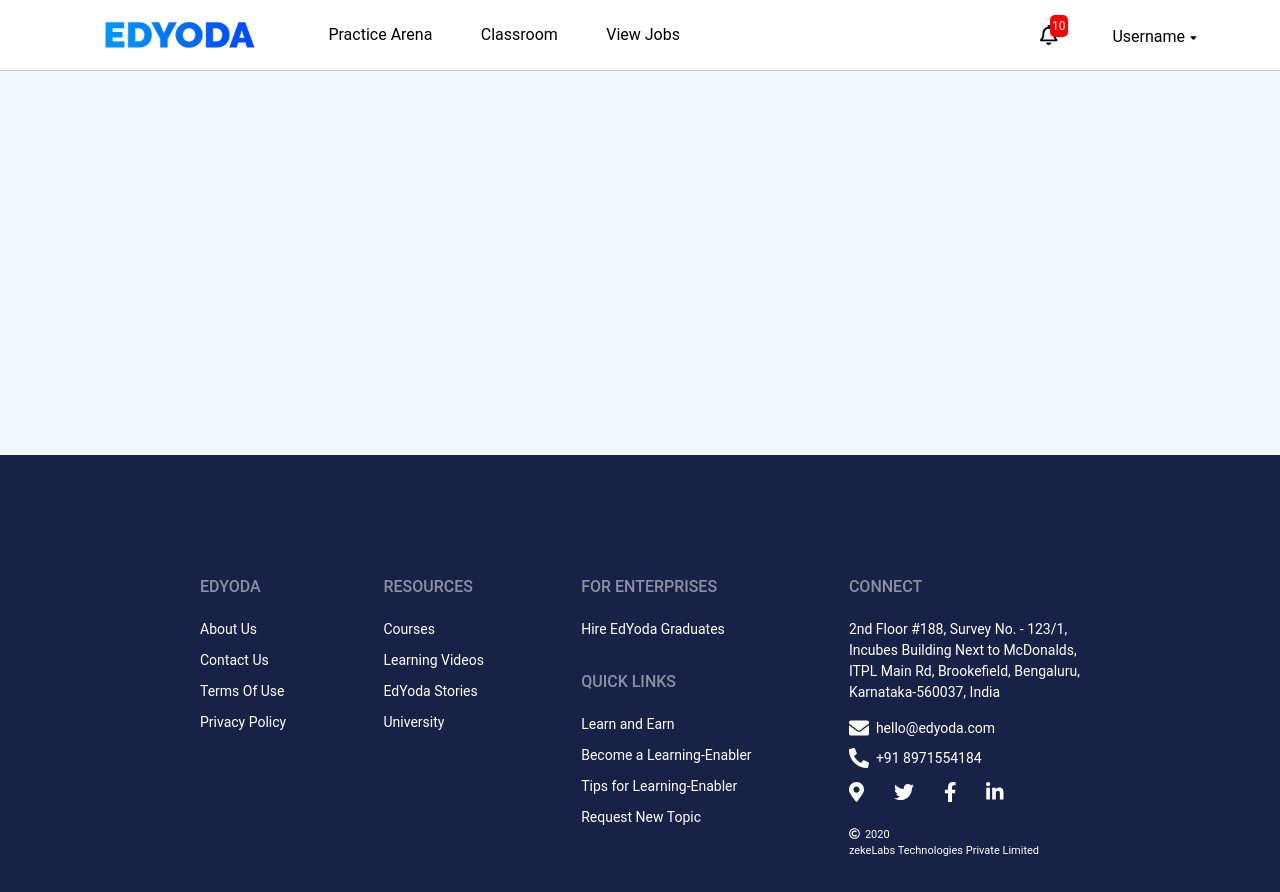
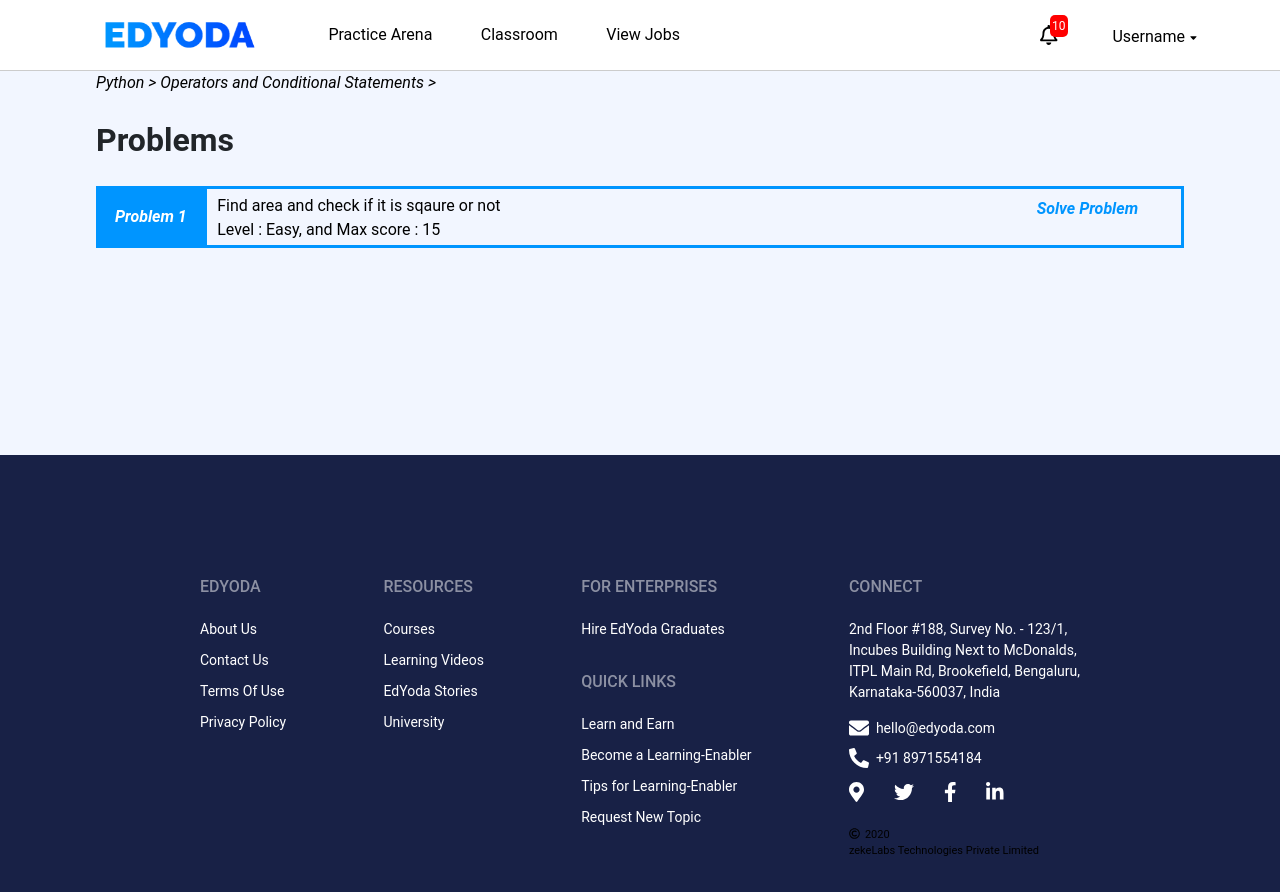
Before and after one commit to rjkprince/assessment-platform, a React (Create React App) app: page /courses/1/1/1 in a window 1280 px wide. Shown: the top 892 px of the page. Built offline with nearby package versions, Linux system fonts and the light colour scheme.

Commit message:
Created Problems Listing Page

```diff
--- a/src/App.js
+++ b/src/App.js
@@ -3,6 +3,7 @@ import Layout from './components/Layout/Layout'
 import Home from './components/Home/Home'
 import Topic from './components/Topic/Topic'
 import {BrowserRouter,Route,Switch} from 'react-router-dom'
+import ProblemList from './components/ProblemList/ProblemList';
 function App() {
   return (
     <div className="App">
@@ -11,6 +12,7 @@ function App() {
         <Switch>
           <Route exact path='/' component={Home} />
           <Route exact path='/dashboard/:id' component={Topic}/>
+          <Route exact path='/courses/:title/:titleId/:id' component={ProblemList}/>
         </Switch>
       </Layout>
       </BrowserRouter>
--- /dev/null
+++ b/src/components/ProblemList/ProblemList.js
@@ -0,0 +1,24 @@
+import React, { Component } from 'react'
+import classes from './ProblemList.module.css'
+
+export default class ProblemList extends Component {
+    render() {
+        return (
+            <div className={classes.ProblemList}>
+                <p className={classes.ProblemTitle}>Python &#x3E; Operators and Conditional Statements &#x3E;</p>
+                <h1 className={classes.StaticTitle}>Problems</h1>
+
+                <div className={classes.ProblemsContainer}>
+                    <div className={classes.ProblemCard}>
+                        <p className={classes.SerialNo}>Problem 1</p>
+                        <div className={classes.ProblemStatementDiv}>
+                            <p className={classes.ProblemStatement}>Find area and check if it is sqaure or not</p>
+                            <p className={classes.Level}>Level : Easy, and Max score : 15</p>
+                        </div>
+                        <p className={classes.Todo}>Solve Problem</p>
+                    </div>
+                </div>
+            </div>
+        )
+    }
+}
--- /dev/null
+++ b/src/components/ProblemList/ProblemList.module.css
@@ -0,0 +1,67 @@
+p{
+    color:black;
+}
+
+.ProblemList{
+    width:85%;
+    margin:auto;
+}
+.ProblemTitle{
+font-style: italic;
+font-size: 1rem;
+font-weight: 400;
+line-height: 1.5;
+margin:0;
+}
+.ProblemCard{
+    width:100%;
+    display: flex;
+    border:3px solid #0095FF;
+
+
+}
+.ProblemStatementDiv{
+    width:75%;
+    /* height:100%; */
+    /* border:1px solid black; */
+    margin-left: 10px;
+    margin-top: 5px;
+}
+.SerialNo{
+    width:10%;
+    background-color: #0095FF;
+    padding: 1rem;
+    color: white;
+    font-weight: bold;
+    font-style: italic;
+    box-sizing: border-box;
+    font-size: 16px;
+    margin:0;
+}
+.ProblemStatement{
+    font-size: 1rem;
+    font-weight: 400;
+    line-height: 1.5;
+    text-align: left;
+    box-sizing: border-box;
+    margin:0;
+}
+.Level{
+    font-size: 1rem;
+    font-weight: 400;
+    line-height: 1.5;
+    text-align: left;
+    box-sizing: border-box;
+    margin:0;
+}
+.Todo{
+    margin:0px;
+    /* border:2px solid #0095FF; */
+    text-align: center;
+    color:#0095FF;
+    padding: 0.5rem;
+    font-weight: bold;
+    font-style: italic;
+    box-sizing: border-box;
+    font-size: 16px;
+}
--- a/src/components/Topic/Topic.js
+++ b/src/components/Topic/Topic.js
@@ -1,5 +1,6 @@
 import React, {Component} from 'react';
 import classes from './Topic.module.css'
+import { Link } from 'react-router-dom'
 import axios from 'axios'
 class Topic extends Component {
     state={
@@ -37,7 +38,9 @@ class Topic extends Component {
             let TopicsArray=this.state.topicData.data.map(item=>{
                 return (
                     <div className={classes.Problem} key={item.id}>
+                        <Link to={`/courses/${this.state.cardData.title}/${this.props.location.hash.split('#')[1]}/${item.id}`}>
                         <p className={classes.ProblemStatement}>{item.topic}<br/><p className={classes.Date}>{item.date === undefined ? null :"Submission Date: "+ item.date}</p></p>
+                        </Link>
                         <p className={`${item.status==="Pending" ? classes.ProblemStatus : classes.ScoreStatus}`}>{item.status}</p>
 
                     </div>
--- a/src/index.css
+++ b/src/index.css
@@ -6,7 +6,9 @@ body {
   -webkit-font-smoothing: antialiased;
   -moz-osx-font-smoothing: grayscale;
 }
-
+p{
+  color: black;
+}
 code {
   font-family: source-code-pro, Menlo, Monaco, Consolas, 'Courier New',
     monospace;
```
